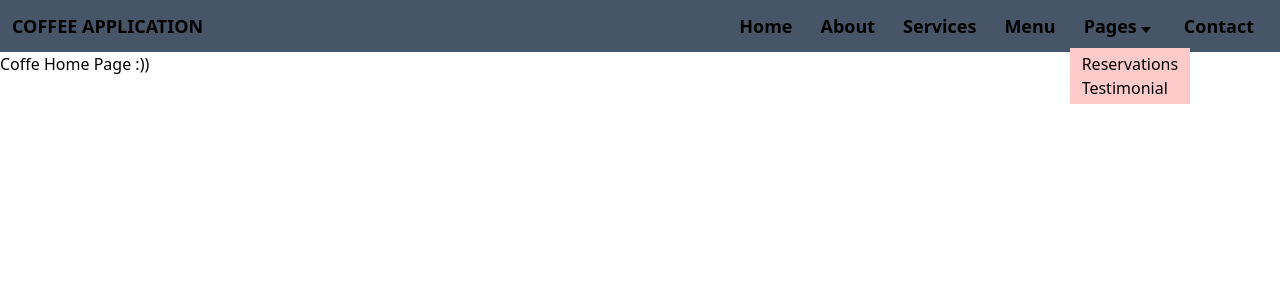
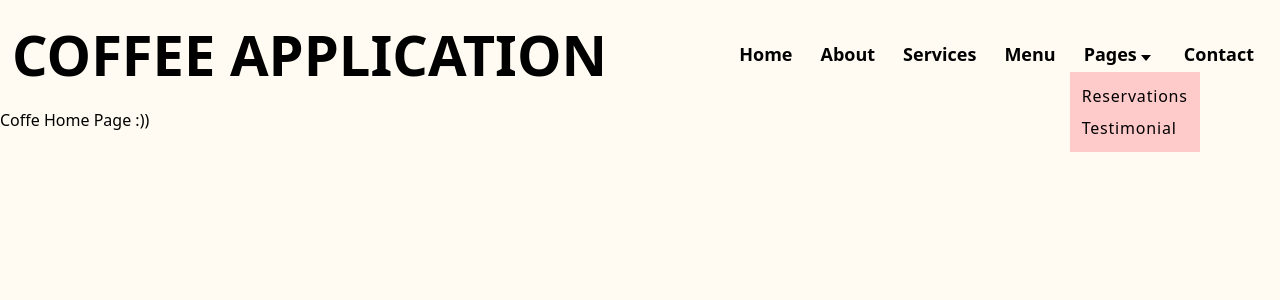
Before and after one commit to yasaman-ranjbar/cafe-app, a Next.js app: page / in a window 1280 px wide. Both pictures are taken after a click on the link "Pages". Shown: the top 300 px of the page. Built offline with nearby package versions, Linux system fonts and the light colour scheme.

Commit message:
add navbar

```diff
--- a/components/modules/Navbar/Navbar.tsx
+++ b/components/modules/Navbar/Navbar.tsx
@@ -52,8 +52,8 @@ function Navbar() {
 
 
   return (
-    <div className="p-3 flex justify-between items-center bg-slate-600">
-      <div className="font-bold text-lg">COFFEE APPLICATION</div>
+    <div className="p-3 flex justify-between items-center ">
+      <div className="font-bold text-[3.5rem]">COFFEE APPLICATION</div>
       <div className="flex">
         {menu.map((item) => (
           <ul key={item.key}>
@@ -70,10 +70,10 @@ function Navbar() {
               {item.title}
             </Link>
             {showSubmenu && item.submenu && (
-              <div ref={ref} className="absolute top-12 bg-red-200 px-3 py-1">
+              <div ref={ref} className="absolute top-[4.5rem] bg-red-200 py-2">
                 {item.submenu.map((subItem) => (
                   <Link
-                    className="flex flex-col"
+                    className="flex flex-col hover:bg-orange-300 px-3 py-1 font-normal tracking-wider"
                     href={subItem.link}
                     key={subItem.title}
                   >
--- a/pages/_app.tsx
+++ b/pages/_app.tsx
@@ -8,9 +8,9 @@ interface AppProps {
 
 export default function App({ Component, pageProps }: AppProps) {
   return (
-    <>
+    <div className="bg-primary-light min-h-screen">
       <Navbar />
       <Component {...pageProps} />
-    </>
+    </div>
   );
 }
```
